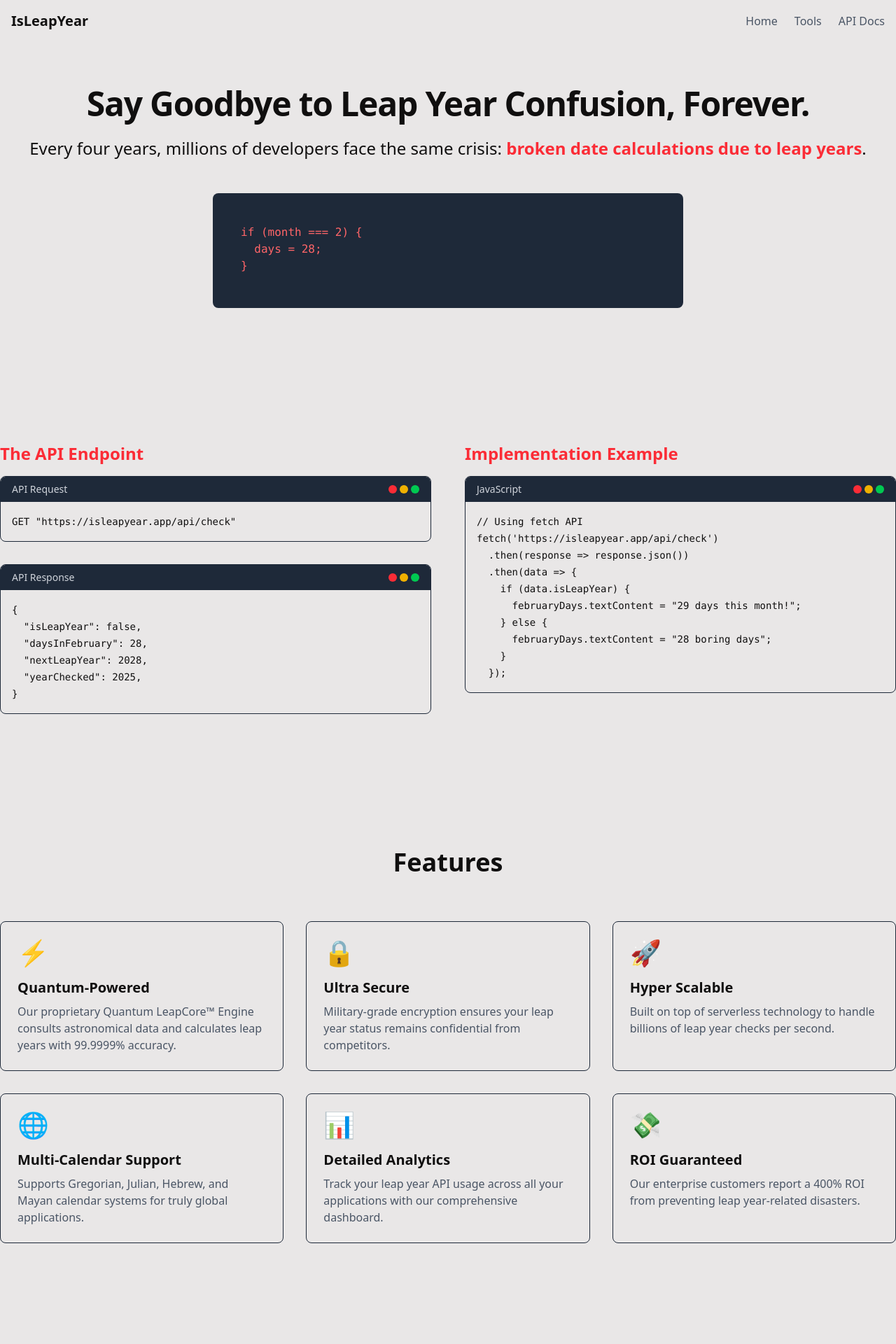
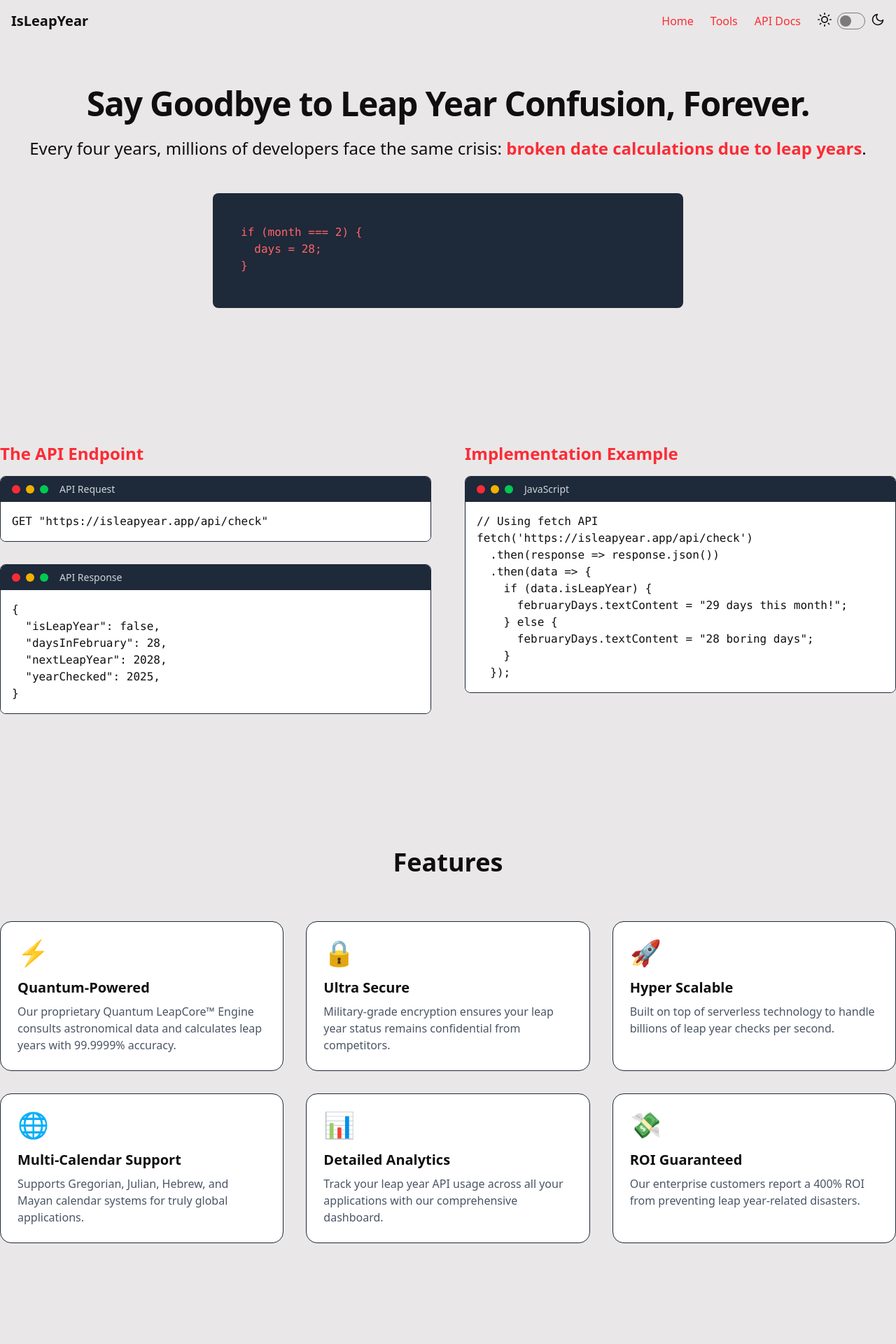
Before and after one commit to ruchernchong/is-leap-year, a Next.js app: page / in a window 1280 px wide. Shown: the top 1920 px of the page at 70% size. Built offline with nearby package versions, Linux system fonts and the light colour scheme.

Commit message:
Tweak UI with daisyUI

```diff
--- a/package.json
+++ b/package.json
@@ -19,6 +19,7 @@
   },
   "devDependencies": {
     "@biomejs/biome": "1.9.4",
+    "@tailwindcss/typography": "^0.5.16",
     "@types/node": "^20",
     "@types/react": "^19",
     "@types/react-dom": "^19",
--- a/src/app/globals.css
+++ b/src/app/globals.css
@@ -1,6 +1,9 @@
 @import "tailwindcss";
+
+@plugin "@tailwindcss/typography";
 @plugin "daisyui" {
-  themes: light --default, dark --prefersdark, dim;
+  themes: garden --default;
+  /*, dim --prefersdark, dim;*/
 }
 
 @plugin "daisyui/theme" {
--- a/src/app/layout.tsx
+++ b/src/app/layout.tsx
@@ -59,7 +59,7 @@ export default function RootLayout({
   children: React.ReactNode;
 }>) {
   return (
-    <html lang="en" data-theme="garden">
+    <html lang="en">
       <body className={`${geistSans.variable} ${geistMono.variable}`}>
         <main className="container mx-auto">
           <Navbar />
--- a/src/app/page.tsx
+++ b/src/app/page.tsx
@@ -81,7 +81,7 @@ fetch('https://isleapyear.app/api/check')
         <h2 className="mb-16 text-center font-bold text-4xl">Features</h2>
 
         <div className="grid gap-8 md:grid-cols-3">
-          <div className="rounded-lg border border-gray-800 p-6">
+          <div className="rounded-box border border-gray-800 bg-accent-content p-6">
             <div className="mb-4 text-4xl text-red-500">⚡</div>
             <h3 className="mb-2 font-bold text-xl">Quantum-Powered</h3>
             <p className="text-gray-600">
@@ -90,7 +90,7 @@ fetch('https://isleapyear.app/api/check')
             </p>
           </div>
 
-          <div className="rounded-lg border border-gray-800 p-6">
+          <div className="rounded-box border border-gray-800 bg-accent-content p-6">
             <div className="mb-4 text-4xl text-red-500">🔒</div>
             <h3 className="mb-2 font-bold text-xl">Ultra Secure</h3>
             <p className="text-gray-600">
@@ -99,7 +99,7 @@ fetch('https://isleapyear.app/api/check')
             </p>
           </div>
 
-          <div className="rounded-lg border border-gray-800 p-6">
+          <div className="rounded-box border border-gray-800 bg-accent-content p-6">
             <div className="mb-4 text-4xl text-red-500">🚀</div>
             <h3 className="mb-2 font-bold text-xl">Hyper Scalable</h3>
             <p className="text-gray-600">
@@ -108,7 +108,7 @@ fetch('https://isleapyear.app/api/check')
             </p>
           </div>
 
-          <div className="rounded-lg border border-gray-800 p-6">
+          <div className="rounded-box border border-gray-800 bg-accent-content p-6">
             <div className="mb-4 text-4xl text-red-500">🌐</div>
             <h3 className="mb-2 font-bold text-xl">Multi-Calendar Support</h3>
             <p className="text-gray-600">
@@ -117,7 +117,7 @@ fetch('https://isleapyear.app/api/check')
             </p>
           </div>
 
-          <div className="rounded-lg border border-gray-800 p-6">
+          <div className="rounded-box border border-gray-800 bg-accent-content p-6">
             <div className="mb-4 text-4xl text-red-500">📊</div>
             <h3 className="mb-2 font-bold text-xl">Detailed Analytics</h3>
             <p className="text-gray-600">
@@ -126,7 +126,7 @@ fetch('https://isleapyear.app/api/check')
             </p>
           </div>
 
-          <div className="rounded-lg border border-gray-800 p-6">
+          <div className="rounded-box border border-gray-800 bg-accent-content p-6">
             <div className="mb-4 text-4xl text-red-500">💸</div>
             <h3 className="mb-2 font-bold text-xl">ROI Guaranteed</h3>
             <p className="text-gray-600">
--- a/src/app/tools/page.tsx
+++ b/src/app/tools/page.tsx
@@ -134,10 +134,7 @@ fetch('https://isleapyear.app/api/check/2024')
         </div>
 
         <div className="text-center">
-          <Link
-            href="/docs"
-            className="inline-block rounded-md bg-yellow-600 px-6 py-3 font-medium text-white hover:bg-yellow-700"
-          >
+          <Link href="/docs" className="btn btn-warning">
             View Full API Documentation
           </Link>
         </div>
--- a/src/components/code-block.tsx
+++ b/src/components/code-block.tsx
@@ -1,27 +1,25 @@
 import React from "react";
 
-interface CodeBlockProps {
+interface Props {
   code: string;
   language: string;
   title?: string;
 }
 
-export function CodeBlock({ code, language, title }: CodeBlockProps) {
-  return (
+export const CodeBlock = ({ code, language, title }: Props) => (
   <div className="mb-8 overflow-hidden rounded-lg border border-gray-800">
     {title && (
-        <div className="flex items-center justify-between bg-gray-800 px-4 py-2">
-          <span className="text-gray-300 text-sm">{title}</span>
-          <div className="flex space-x-1">
+      <div className="flex items-center gap-4 bg-gray-800 px-4 py-2">
+        <div className="flex gap-2">
           <div className="h-3 w-3 rounded-full bg-red-500" />
           <div className="h-3 w-3 rounded-full bg-yellow-500" />
           <div className="h-3 w-3 rounded-full bg-green-500" />
         </div>
+        <span className="text-gray-300 text-sm">{title}</span>
       </div>
     )}
-      <pre className="overflow-x-auto p-4">
-        <code className={`language-${language} text-sm`}>{code}</code>
+    <pre className="overflow-x-auto bg-accent-content p-4">
+      <code className={`language-${language}`}>{code}</code>
     </pre>
   </div>
 );
-}
--- a/src/components/leap-year-history.tsx
+++ b/src/components/leap-year-history.tsx
@@ -2,7 +2,7 @@ import React from "react";
 
 export const LeapYearHistory = () => {
   return (
-    <div className="rounded-lg border border-gray-800 p-6">
+    <div className="rounded-box border border-gray-800 bg-accent-content p-6">
       <h2 className="mb-4 font-bold text-2xl">The History of Leap Years</h2>
 
       <div className="space-y-6">
--- a/src/components/navbar.tsx
+++ b/src/components/navbar.tsx
@@ -12,19 +12,55 @@ export default function Navbar() {
         <nav>
           <ul className="flex space-x-6">
             <li>
-              <Link href="/" className="text-gray-600 hover:text-black">
+              <Link href="/" className="text-red-500 hover:text-red-600">
                 Home
               </Link>
             </li>
             <li>
-              <Link href="/tools" className="text-gray-600 hover:text-black">
+              <Link href="/tools" className="text-red-500 hover:text-red-600">
                 Tools
               </Link>
             </li>
             <li>
-              <Link href="/docs" className="text-gray-600 hover:text-black">
+              <Link href="/docs" className="text-red-500 hover:text-red-600">
                 API Docs
               </Link>
+            </li>
+            <li>
+              <label className="flex cursor-pointer gap-2">
+                <svg
+                  xmlns="http://www.w3.org/2000/svg"
+                  width="20"
+                  height="20"
+                  viewBox="0 0 24 24"
+                  fill="none"
+                  stroke="currentColor"
+                  strokeWidth="2"
+                  strokeLinecap="round"
+                  strokeLinejoin="round"
+                >
+                  <circle cx="12" cy="12" r="5" />
+                  <path d="M12 1v2M12 21v2M4.2 4.2l1.4 1.4M18.4 18.4l1.4 1.4M1 12h2M21 12h2M4.2 19.8l1.4-1.4M18.4 5.6l1.4-1.4" />
+                </svg>
+                <input
+                  type="checkbox"
+                  value="dim"
+                  className="toggle theme-controller"
+                />
+                <svg
+                  xmlns="http://www.w3.org/2000/svg"
+                  width="20"
+                  height="20"
+                  viewBox="0 0 24 24"
+                  fill="none"
+                  stroke="currentColor"
+                  strokeWidth="2"
+                  strokeLinecap="round"
+                  strokeLinejoin="round"
+                >
+                  <path d="M21 12.79A9 9 0 1 1 11.21 3 7 7 0 0 0 21 12.79z" />
+                </svg>
+              </label>
             </li>
           </ul>
         </nav>
```
Also changed, not shown: 1 other file (tests, documents, lock files or other folders). Lines whose indentation alone changed are shown as unchanged.
